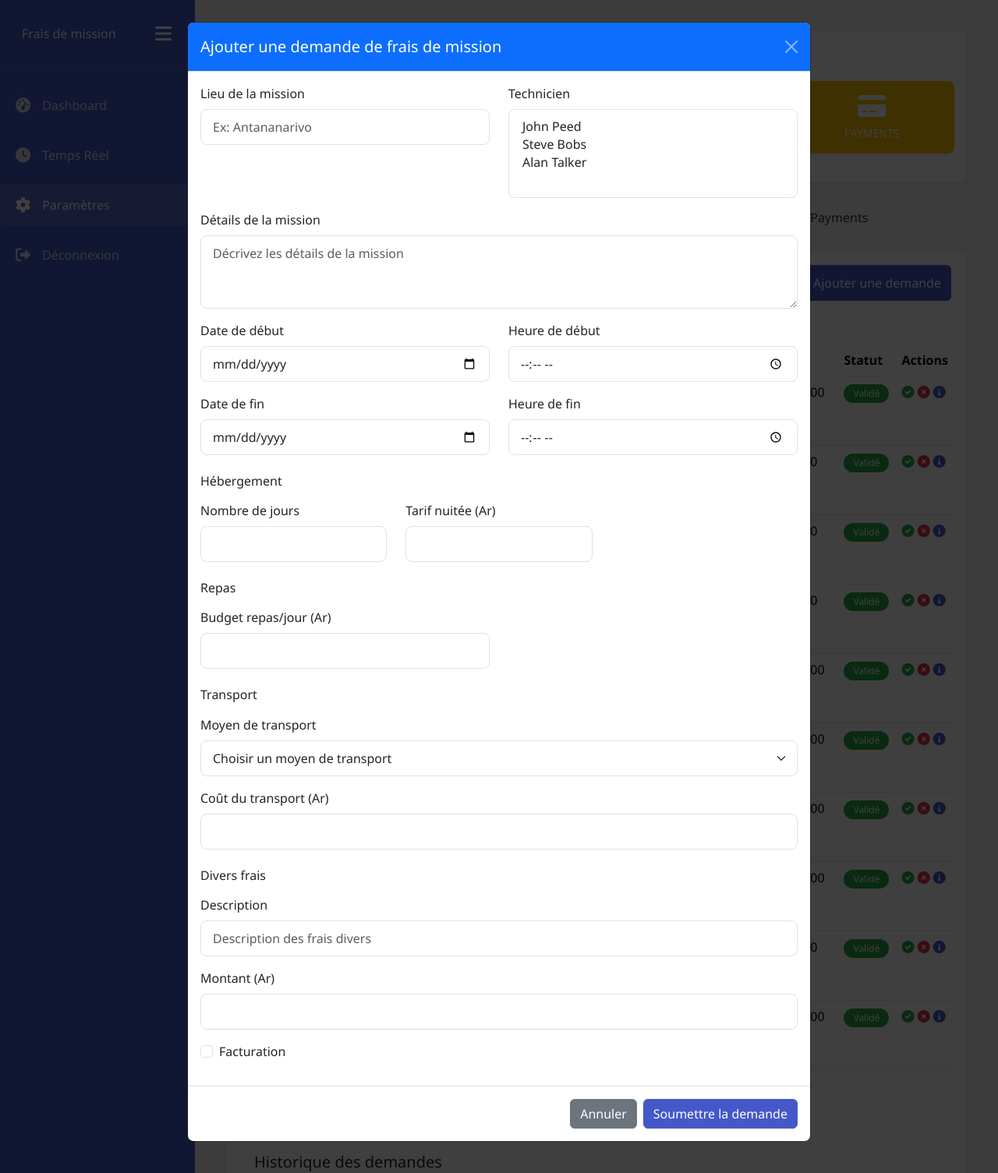
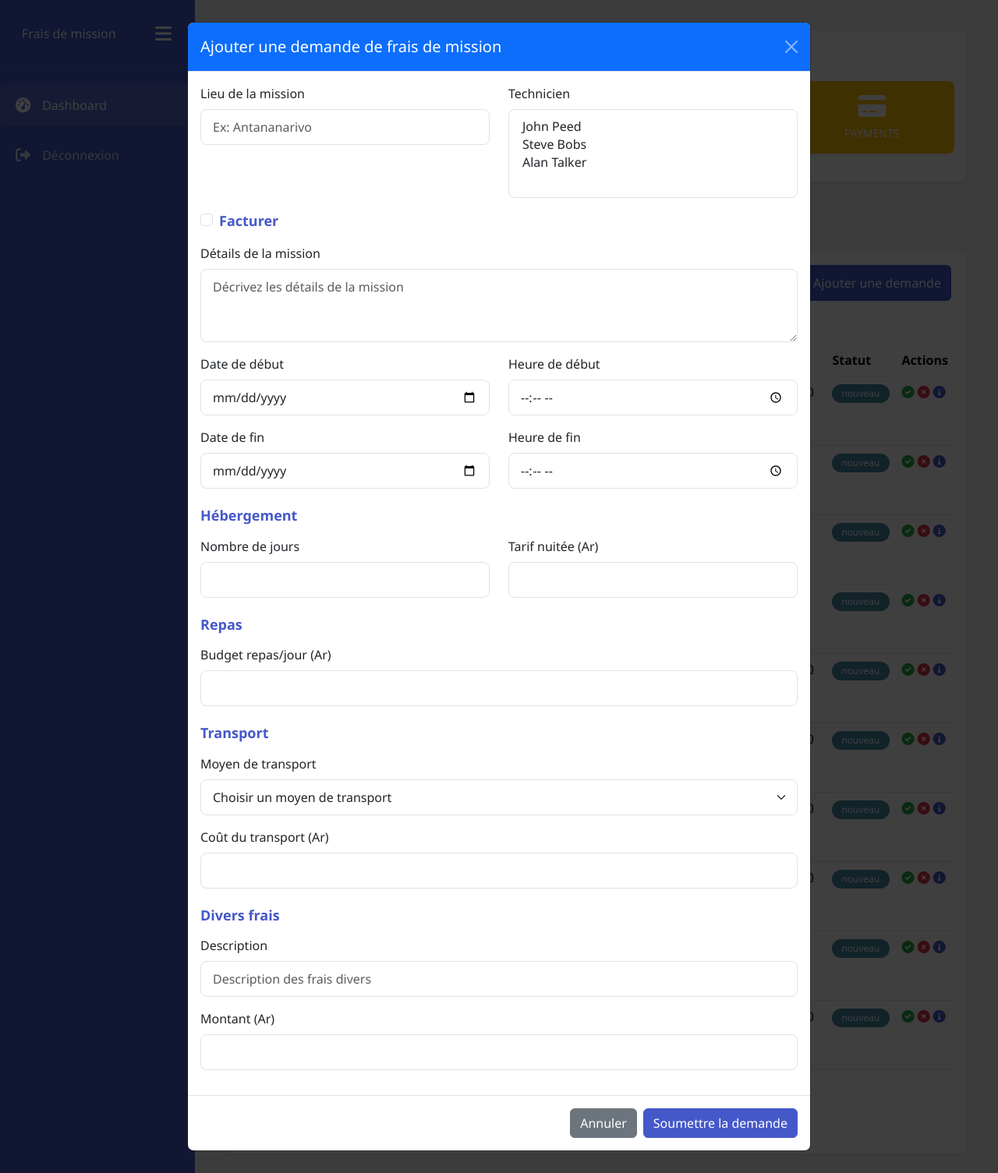
Before and after one commit to alain-nambi/FDM, a Django app: page / in a window 1280 px wide, after a click on "Ajouter une demande". Shown: the whole page at 78% size. Run offline with Django 3.2, Linux system fonts and the light colour scheme; data comes from the database, SQL or seed files in the repository; both versions use the stored data as it was after the commit.

Commit message:
status added

```diff
--- a/fdm_app/templates/base.html
+++ b/fdm_app/templates/base.html
@@ -8,9 +8,7 @@
   <link href="https://cdn.jsdelivr.net/npm/bootstrap@5.3.0-alpha1/dist/css/bootstrap.min.css" rel="stylesheet">
   <link rel="stylesheet" href="https://cdnjs.cloudflare.com/ajax/libs/font-awesome/6.0.0/css/all.min.css">
   <link rel="stylesheet" href="{% static 'css/style.css' %}">
-  <style>
-
-  </style>
+</head>
 
   <body>
     <!-- HTML du Sidebar -->
@@ -23,25 +21,19 @@
             </button>
         </div>
         <div class="nav flex-column mt-3">
-            <a href="#" class="nav-link">
+            <a href="{% url 'missions' %}" class="nav-link active" title="Accéder à l'accueil" >
                 <i class="fas fa-tachometer-alt"></i>
                 <span>Dashboard</span>
             </a>
-            <a href="#" class="nav-link">
-                <i class="fas fa-clock"></i>
-                <span>Temps Réel</span>
-            </a>
-            <a href="#" class="nav-link active">
-                <i class="fas fa-cog"></i>
-                <span>Paramètres</span>
-            </a>
-            <a href="#" class="nav-link">
+
+            <a href="#" class="nav-link" title="se déconnecter" >
                 <i class="fas fa-sign-out-alt"></i>
                 <span>Déconnexion</span>
             </a>
         </div>
     </div>
     <div class="main-content" id= "main-content">
+
     {% block content %}
 
     {% endblock %}
--- a/fdm_app/templates/history.html
+++ b/fdm_app/templates/history.html
@@ -1,4 +1,26 @@
 <!-- History Section -->
+
+{% extends 'base.html' %}
+
+{% block title %}Historique des demandes{% endblock %}
+
+{% block content %}
+<div class="main-content">
+ <!-- Navigation Tabs -->
+ {% include 'account.html' %}
+ <ul class="nav nav-tabs mb-4">
+  <li class="nav-item">
+    <a class="nav-link {% if active_tab == 'missions' %}active{% endif %}" href="{% url 'missions' %}">
+      <i class="fas fa-home me-1"></i> Accueil
+    </a>
+  </li>
+  <li class="nav-item">
+    <a class="nav-link {% if active_tab == 'history' %}active{% endif %}" href="{% url 'history' %}">
+      <i class="fas fa-history me-1"></i> Historique
+    </a>
+  </li>
+</ul>
+
 <div class="card">
     <div class="card-header">
       <h5 class="mb-0">Historique des demandes</h5>
@@ -47,3 +69,5 @@
     </div>
   </div>
 </div>
+</div>
+{% endblock %}
--- a/fdm_app/templates/index.html
+++ b/fdm_app/templates/index.html
@@ -9,34 +9,37 @@
   <!-- Main Content -->
   <div class="main-content">
     <!-- En-tête de la page  -->
-    {% include 'account.html' %}
-
+   {% include 'account.html' %}
     <!-- Navigation Tabs -->
     <ul class="nav nav-tabs mb-4">
       <li class="nav-item">
-        <a class="nav-link" href="#">Account Information</a>
+        <a class="nav-link {% if active_tab == 'missions' %}active{% endif %}" href="{% url 'missions' %}">
+          <i class="fas fa-home me-1"></i> Accueil
+        </a>
       </li>
       <li class="nav-item">
-        <a class="nav-link active" href="#">Cloud Accounts</a>
-      </li>
-      <li class="nav-item">
-        <a class="nav-link" href="#">Historique</a>
-      </li>
-      <li class="nav-item">
-        <a class="nav-link" href="#">Continuous Delivery</a>
-      </li>
-      <li class="nav-item">
-        <a class="nav-link" href="#">Plans & Payments</a>
+        <a class="nav-link {% if active_tab == 'history' %}active{% endif %}" href="{% url 'history' %}">
+          <i class="fas fa-history me-1"></i> Historique
+        </a>
       </li>
     </ul>
 
     <!-- Listes des demandes de frais de mission Section -->
     <div class="card mb-4">
       <div class="card-header d-flex justify-content-between align-items-center">
-        <h5 class="mb-0">Gestion des Frais de Mission</h5>
+        <h5 class="mb-0">Liste des Frais de Mission</h5>
         <!--rechercher des demandes de frais de mission -->
         <div class="d-flex">
           <form method="GET" action="{% url 'missions' %}" class="d-flex me-2">
+            <!-- triage du nombre de mission à afficher -->
+            <select class="form-select form-select-sm me-3" style="width: auto; min-width: 80px;" name="per_page" onchange="this.form.submit()">
+
+              <option value="10" {% if request.GET.per_page == '10' or not request.GET.per_page %}selected{% endif %}>10</option>
+              <option value="20" {% if request.GET.per_page == '20' %}selected{% endif %}>20</option>
+              <option value="30" {% if request.GET.per_page == '30' %}selected{% endif %}>30</option>
+
+            </select>
+
             <div class="input-group">
               <input type="text" class="form-control" name="search" placeholder="Rechercher..."
                      value="{{ request.GET.search|default:'' }}" aria-label="Search">
@@ -44,12 +47,14 @@
                 <i class="fas fa-search"></i>
               </button>
             </div>
+
           </form>
           <button class="btn btn-primary" data-bs-toggle="modal" data-bs-target="#addMissionModal">
             <i class="fas fa-plus"></i> Ajouter une demande
           </button>
         </div>
       </div>
+
       <div class="card-body fade-in">
         <div class="table-responsive">
           <table class="table table-hover">
@@ -93,7 +98,19 @@
                 <td> {{ expense.total_expenses }} Ar </td>
                 {% endfor %}
 
-                <td><span class="badge badge-validated">Validé</span></td>
+                <!--statut de la mission-->
+
+                <td>
+                  {% if mission.status == "NEW" %}
+                    <span class="badge badge-new" style="background-color:#4688A3">nouveau</span>
+                  {% elif mission.status == "REFUSED" %}
+                    <span class="badge badge-refused" style="background-color: red;">refusée</span>
+                  {% elif mission.status == "VALIDATED" %}
+                    <span class="badge badge-validated" style="background-color: green;">validée</span>
+
+                  {% endif %}
+                </td>
+
 
                 <!-- Icon de valider , details et refuser -->
                 <td class="action-icons">
@@ -107,7 +124,6 @@
             </tbody>
           </table>
         </div>
-
 
         <!-- Pagination -->
         <div class="pagination-container">
@@ -157,7 +173,7 @@
         </div>
 
   <!-- Ajouter les demandes de frais de mission -->
-  <div class="modal fade" id="addMissionModal" tabindex="-1">
+      <div class="modal fade" id="addMissionModal" tabindex="-1">
     <div class="modal-dialog modal-lg">
       <div class="modal-content">
         <div class="modal-header bg-primary text-white">
@@ -167,7 +183,6 @@
         <div class="modal-body">
           <form method="POST" action="{% url 'missions' %}">
             {% csrf_token %}
-
 
             <div class="row mb-3">
               <div class="col-md-6">
@@ -185,7 +200,12 @@
       </select>
     </div>
   </div>
-
+  <div class="mb-3 form-check">
+    <input type="checkbox" class="form-check-input" name="facturation" id="facturationCheck">
+    <label class="form-check-label" for="facturationCheck">
+      <b><font size="4" color="#4558c9">Facturer</font></b>
+    </label>
+</div>
             <div class="mb-3">
               <label class="form-label">Détails de la mission</label>
               <textarea class="form-control" name="mission_details" rows="3" placeholder="Décrivez les détails de la mission"></textarea>
@@ -196,11 +216,12 @@
                 <label class="form-label">Date de début</label>
                 <input type="date" class="form-control" name="start_date" >
               </div>
+
               <div class="col-md-6">
                 <label class="form-label">Heure de début</label>
                 <input type="time" class="form-control" name="start_hour" >
               </div>
-            </div>
+             </div>
 
             <div class="row mb-3">
               <div class="col-md-6">
@@ -213,29 +234,35 @@
               </div>
             </div>
 
-            <h6 class="mt-4 mb-3">Hébergement</h6>
+            <h6 class="mt-4 mb-3">
+              <b><font size="4" color="#4558c9">Hébergement</font></b>
+            </h6>
             <div class="row mb-3">
-              <div class="col-md-4">
+              <div class="col-md-6">
                 <label class="form-label">Nombre de jours</label>
                 <input type="number" class="form-control" name="hosting_days" min="0">
               </div>
-              <div class="col-md-4">
+              <div class="col-md-6">
                 <label class="form-label"  >Tarif nuitée (Ar)</label>
                 <input type="number" class="form-control" name="overnight_rate" min="0" >
               </div>
 
             </div>
 
-            <h6 class="mt-4 mb-3">Repas</h6>
+            <h6 class="mt-4 mb-3">
+              <b><font size="4" color="#4558c9">Repas</font></b>
+            </h6>
             <div class="row mb-3">
-              <div class="col-md-6">
+              <div class="col-md-12">
                 <label class="form-label">Budget repas/jour (Ar)</label>
                 <input type="number" class="form-control" name="meal_costs" min="0">
               </div>
 
             </div>
 
-            <h6 class="mt-4 mb-3">Transport</h6>
+            <h6 class="mt-4 mb-3">
+              <b><font size="4" color="#4558c9">Transport</font></b>
+            </h6>
             <div class="mb-3">
               <label class="form-label">Moyen de transport</label>
               <select class="form-select" name="transport" >
@@ -253,7 +280,9 @@
               <input type="number" class="form-control" name="shipping_costs" min="0">
             </div>
 
-            <h6 class="mt-4 mb-3">Divers frais</h6>
+            <h6 class="mt-4 mb-3">
+              <b><font size="4" color="#4558c9">Divers frais</font></b>
+            </h6>
             <div class="mb-3">
               <label class="form-label">Description</label>
               <input type="text" class="form-control" name="various_expenses_details" placeholder="Description des frais divers">
@@ -262,11 +291,6 @@
               <label class="form-label">Montant (Ar)</label>
               <input type="number" class="form-control" name="various_expenses_price" min="0">
             </div>
-            <div class="mb-3 form-check">
-              <input type="checkbox" class="form-check-input" name="facturation" id="facturationCheck">
-              <label class="form-check-label" for="facturationCheck">Facturation</label>
-            </div>
-
         </div>
         <div class="modal-footer">
           <button type="button" class="btn btn-secondary" data-bs-dismiss="modal">Annuler</button>
@@ -289,7 +313,7 @@
         <div class="modal-body">
           <div class="row mb-4">
             <div class="col-md-6">
-              <h6>Technicien</h6>
+              <b><font size="4" color="#4558c9"> Techniciens </font></b>
               <p> {% for technicien in mission.techniciens.all %}
                 {{ technicien.first_name }} {{ technicien.last_name }}<br>
               {% empty %}
@@ -297,26 +321,35 @@
               {% endfor %}
               </p>
 
-              <h6>Lieu de la mission</h6>
+              <b><font size="4" color="#4558c9"> Lieu de la mission </font></b>
               <p>{{ mission.location }}</p>
 
-              <h6>Dates</h6>
+              <b><font size="4" color="#4558c9"> Dates </font></b>
               <p>{{ mission.start_date|date:"d F Y" }} à {{ mission.start_hour|time:"H:i" }} - {{ mission.end_date|date:"d F Y" }} à {{ mission.end_hour|time:"H:i" }}</p>
             </div>
             <div class="col-md-6">
-              <h6>Statut</h6>
-              <p><span class="badge badge-validated">Validé</span></p>
+              <b><font size="4" color="#4558c9"> Status </font></b>
 
-              <h6>Facturation</h6>
+              <p>{% if mission.status == "NEW" %}
+                <span class="badge badge-new" style="background-color:#4688A3">nouveau</span>
+              {% elif mission.status == "REFUSED" %}
+                <span class="badge badge-refused" style="background-color: red;">refusée</span>
+              {% elif mission.status == "VALIDATED" %}
+                <span class="badge badge-validated" style="background-color: green;">validée</span>
+              {% endif %}</p>
+
+              <b><font size="4" color="#4558c9"> Facturation </font></b>
+              <Br>
+
               {% if mission.facturation %}
                 <td><span class="badge badge-billed" style="background-color:#28a745;">Facturé</span></td>
                 {% else %}
                 <td><span class="badge badge-not-billed" style="background-color:red;">Non facturé</span></td>
                 {% endif %}
 
-                <h6 class="mt-4 mb-3" style="font-family: 'Segoe UI', Tahoma, Geneva, Verdana, sans-serif; color: #4558c9;">
-                  Total à payer</h6>
-
+                <h6 class="mt-4 mb-3">
+                  <b><font size="4" color="#4558c9">Total à payer</font></b>
+                </h6>
               {% for expense in mission.depenses.all %}
               <p class="fw-bold">{{ expense.total_expenses }} Ar</p>
 
@@ -388,7 +421,7 @@
           </div>
           {% endfor %}
 
-          <h5 class="mt-4 mb-3">Historique des actions</h5>
+          <b><font size="4" color="#4558c9"> Historique des actions </font></b>
           <ul class="list-group">
             <li class="list-group-item d-flex justify-content-between align-items-center">
               <div>
@@ -418,10 +451,7 @@
     </div>
   </div>
   {% endfor %}
-
   {% include 'validation_modal.html' %}
-
-  {% include 'history.html' %}
 
   <!-- JavaScript -->
   <script src="https://cdn.jsdelivr.net/npm/bootstrap@5.3.0-alpha1/dist/js/bootstrap.bundle.min.js"></script>
--- a/fdm_app/urls.py
+++ b/fdm_app/urls.py
@@ -1,8 +1,9 @@
 from django.urls import path
-from .views import MissionListView
+from .views import MissionListView, HistoryView
 
 urlpatterns = [
   #  path('', HomeView.as_view(), name='home'),
     path('', MissionListView.as_view(), name='missions'),
+    path('history',HistoryView.as_view(),name='history'),
    # path('', MissionExpenseCreateView.as_view(), name='index'),
 ]
--- a/fdm_app/views.py
+++ b/fdm_app/views.py
@@ -1,5 +1,5 @@
 from django.shortcuts import render, redirect
-from django.views.generic import ListView, FormView
+from django.views.generic import ListView, FormView, TemplateView
 from django.urls import reverse_lazy
 from .models import Mission, Expense,Technician
 from django.views import View
@@ -78,9 +78,14 @@ class MissionListView(View):
                  )
                        ).distinct()
 
+        per_page = request.GET.get('per_page', 10)
+        try:
+            per_page = int(per_page)
+        except (ValueError, TypeError):
+            per_page = 10
 
       #pagination
-        paginator = Paginator(all_missions, 10)
+        paginator = Paginator(all_missions, per_page)
         page = request.GET.get('page',1)
         try:
             missions = paginator.page(page)
@@ -93,7 +98,9 @@ class MissionListView(View):
 
         context = {
             'missions': missions,
-            'technicians': technicians
+            'technicians': technicians,
+            'active_tab': 'missions' #pour le style lorsqu'on clique sur historique ou accueil
+
         }
         return render(request, 'index.html', context)
 
@@ -142,3 +149,15 @@ class MissionListView(View):
         )
 
         return redirect('missions')
+
+
+
+
+#historique des demandes validées
+class HistoryView(TemplateView):
+    template_name = 'history.html'
+    # juste pour lorsqu'on clique sur historique il hérite du style de couleur bleu
+    def get_context_data(self, **kwargs):
+        context = super().get_context_data(**kwargs)
+        context['active_tab'] = 'history'
+        return context
```
Also changed, not shown: fdm_app/models.py (+13 -0 lines), db.sqlite3, fdm_app/migrations/0009_mission_status.py (added).
